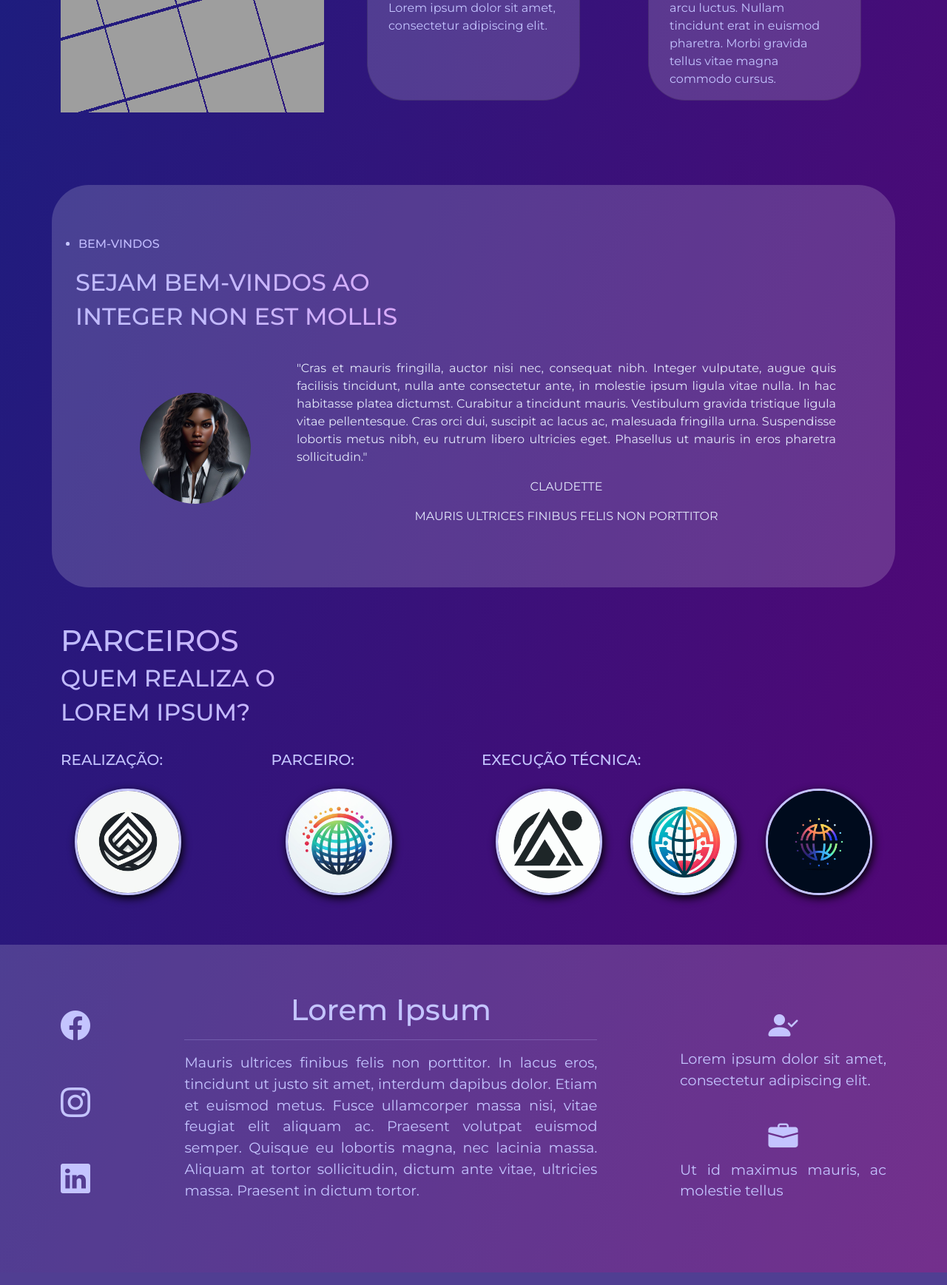
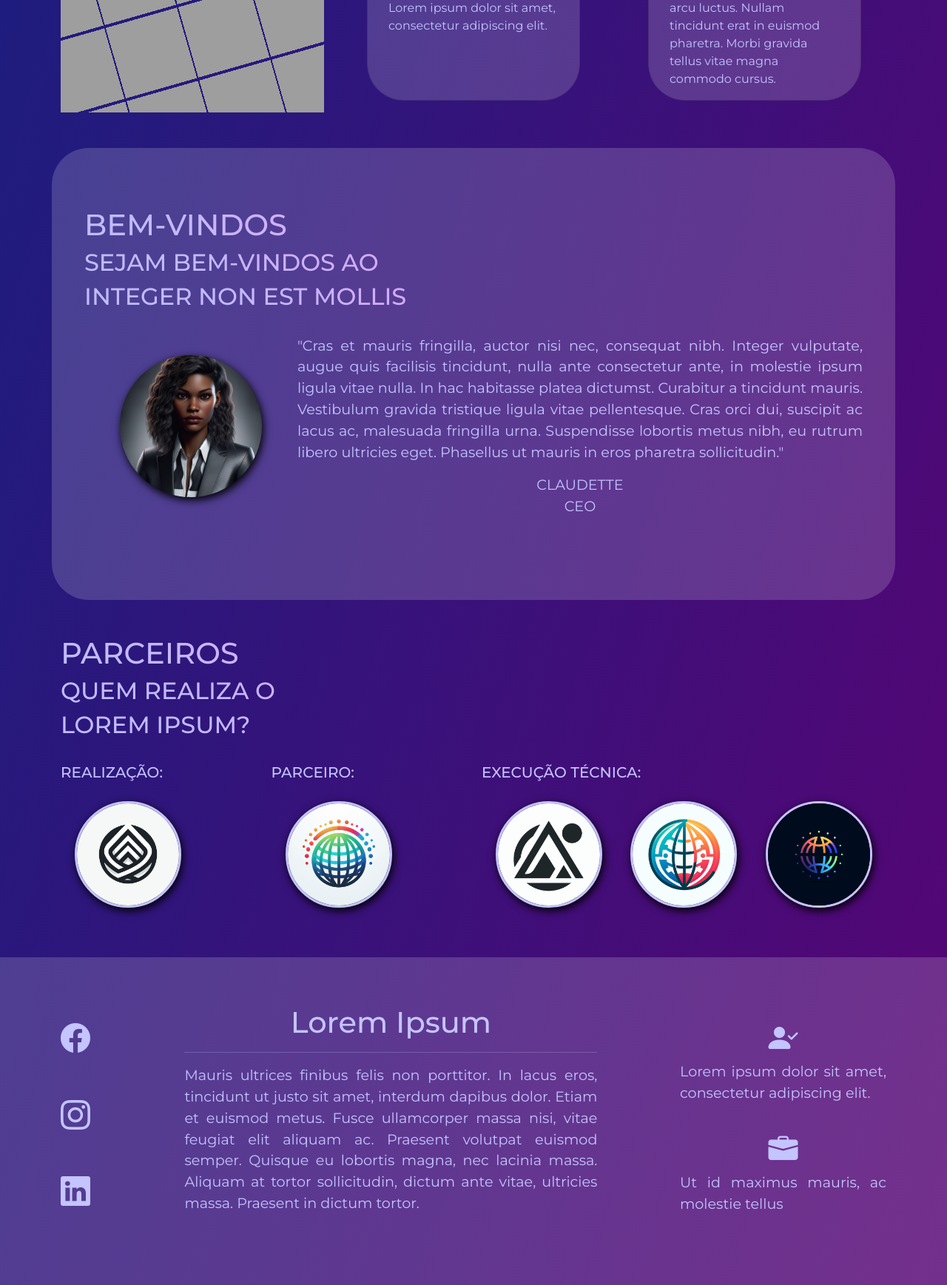
Before and after one commit to gpurplem/simple-landing-page, a PHP site: page / in a window 1280 px wide. Shown: the part 3213-4950 px from the top of the page at 74% size. Run offline with PHP 8.4, Linux system fonts and the light colour scheme; grey boxes are pictures that could not be loaded.

Commit message:
testimonials refactor

```diff
--- a/head.php
+++ b/head.php
@@ -11,5 +11,6 @@
 <script src="./bootstrap-js/bootstrap.js"></script>
 
 <link rel="stylesheet" href="./styles.css">
+<link rel="stylesheet" href="./testimonials.css">
 <link rel="stylesheet" href="./partners.css">
 <link rel="stylesheet" href="./footer.css">
--- a/index.php
+++ b/index.php
@@ -242,47 +242,7 @@
         </div>
     </div>
 
-    <!-- section - testimonials -->
-    <div class="container py-5" style="border-radius: 50px; background: hsl(0deg 0% 100% / 17%); margin-top: 50px;">
-        <div class="col gy-5" style="padding: 20px;">
-            <div class="row">
-                <ul class="px-3 gradient-text-blue-purple">
-                    <li>
-                        <h6>BEM-VINDOS</h6>
-                    </li>
-                </ul>
-                <h2 class="gradient-text-blue-purple">SEJAM BEM-VINDOS AO</h2>
-                <h2 class="gradient-text-blue-purple">INTEGER NON EST MOLLIS</h2>
-            </div>
-            <div class="row px-5" style="margin-top: 30px;">
-                <div class="col-md-3 text-center align-self-center">
-                    <img src="./images/Claudette.jpg" alt="Claudette"
-                        style="border-radius: 50%;width: 150px;height: 150px;">
-                </div>
-
-                <div class="col-md-9">
-                    <div class="row">
-                        <p style="color: #e3e8fb;text-align: justify;">
-                            "Cras et mauris fringilla, auctor nisi nec, consequat nibh. Integer vulputate, augue quis
-                            facilisis tincidunt, nulla ante consectetur ante, in molestie ipsum ligula vitae nulla. In
-                            hac habitasse platea dictumst. Curabitur a tincidunt mauris. Vestibulum gravida tristique
-                            ligula vitae pellentesque. Cras orci dui, suscipit ac lacus ac, malesuada fringilla urna.
-                            Suspendisse lobortis metus nibh, eu rutrum libero ultricies eget. Phasellus ut mauris in
-                            eros pharetra sollicitudin."
-                        </p>
-                        <p style="color: #e3e8fb;" class="text-center">
-                            CLAUDETTE
-                        </p>
-                        <p style="color: #e3e8fb;" class="text-center">
-                            MAURIS ULTRICES FINIBUS
-                            FELIS NON PORTTITOR
-                        </p>
-                    </div>
-                </div>
-            </div>
-        </div>
-    </div>
-
+    <?php include 'testimonials.php'; ?>
     <?php include 'partners.php'; ?>
     <?php include 'footer.php'; ?>
 
--- /dev/null
+++ b/testimonials.css
@@ -0,0 +1,43 @@
+.testimonials-wrapper {
+    border-radius: 50px;
+    background: hsl(0deg 0% 100% / 17%);
+}
+
+.testimonials-wrapper > div {
+    padding: 2rem;
+}
+
+.testimonials-item--wrapper {
+    display: flex;
+    flex-direction: column;
+    align-items: center;
+    color: #c4c4ff;
+    font-size: var(--font-size);
+    text-align: justify;
+}
+
+.testimonials-item--wrapper img {
+    width: 12rem;
+    height: 12rem;
+    border-radius: 50%;
+    filter: drop-shadow(2px 4px 6px black);
+    margin: 2rem 0;
+}
+
+.testimonials-item--wrapper span {
+    display: block;
+    text-align: center;
+}
+
+@media screen and (min-width: 1024px) {
+    .testimonials-item--wrapper {
+        margin: 2rem 0;
+        flex-direction: row;
+        justify-content: space-between;
+        align-items: center;
+    }
+
+    .testimonials-item--wrapper img {
+        margin: 0 3rem;
+    }
+}
--- /dev/null
+++ b/testimonials.php
@@ -0,0 +1,42 @@
+<?php include_once 'head.php'; ?>
+
+<section class="container py-5 testimonials-wrapper">
+
+    <div>
+
+        <div class='gradient-text-blue-purple'>
+            <h1>BEM-VINDOS</h1>
+            <h2>SEJAM BEM-VINDOS AO</h2>
+            <h2>INTEGER NON EST MOLLIS</h2>
+        </div>
+
+        <div class='testimonials-item--wrapper'>
+
+            <img src="./images/Claudette.jpg" alt="Photo of CEO Claudette">
+
+            <div>
+                <div>
+                    <p>
+                        "Cras et mauris fringilla, auctor nisi nec, consequat nibh. Integer vulputate, augue quis
+                        facilisis tincidunt, nulla ante consectetur ante, in molestie ipsum ligula vitae nulla. In
+                        hac habitasse platea dictumst. Curabitur a tincidunt mauris. Vestibulum gravida tristique
+                        ligula vitae pellentesque. Cras orci dui, suscipit ac lacus ac, malesuada fringilla urna.
+                        Suspendisse lobortis metus nibh, eu rutrum libero ultricies eget. Phasellus ut mauris in
+                        eros pharetra sollicitudin."
+                    </p>
+
+                    <span>
+                        CLAUDETTE
+                    </span>
+
+                    <span>
+                        CEO
+                    </span>
+                </div>
+            </div>
+
+        </div>
+
+    </div>
+
+</section>
```
